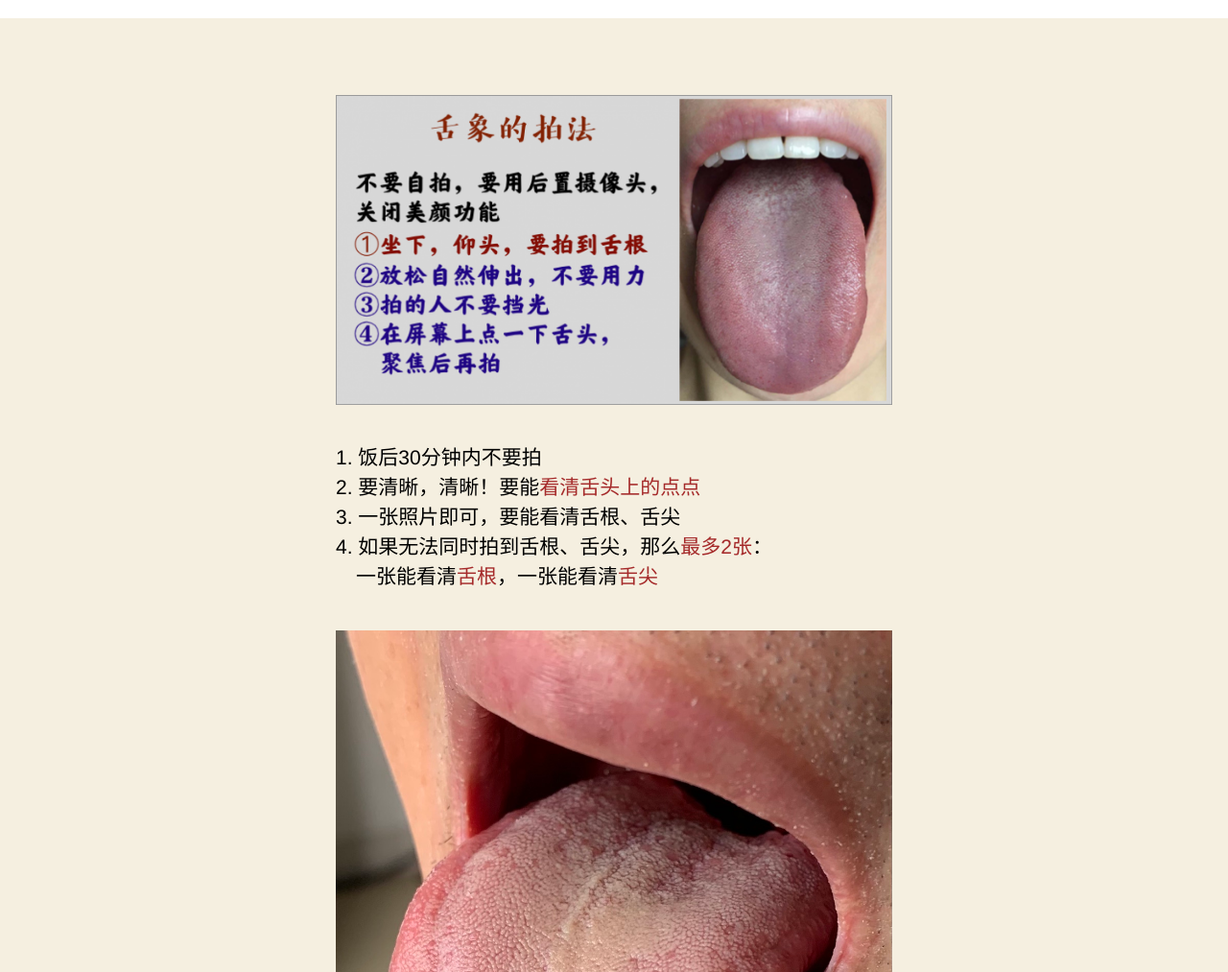
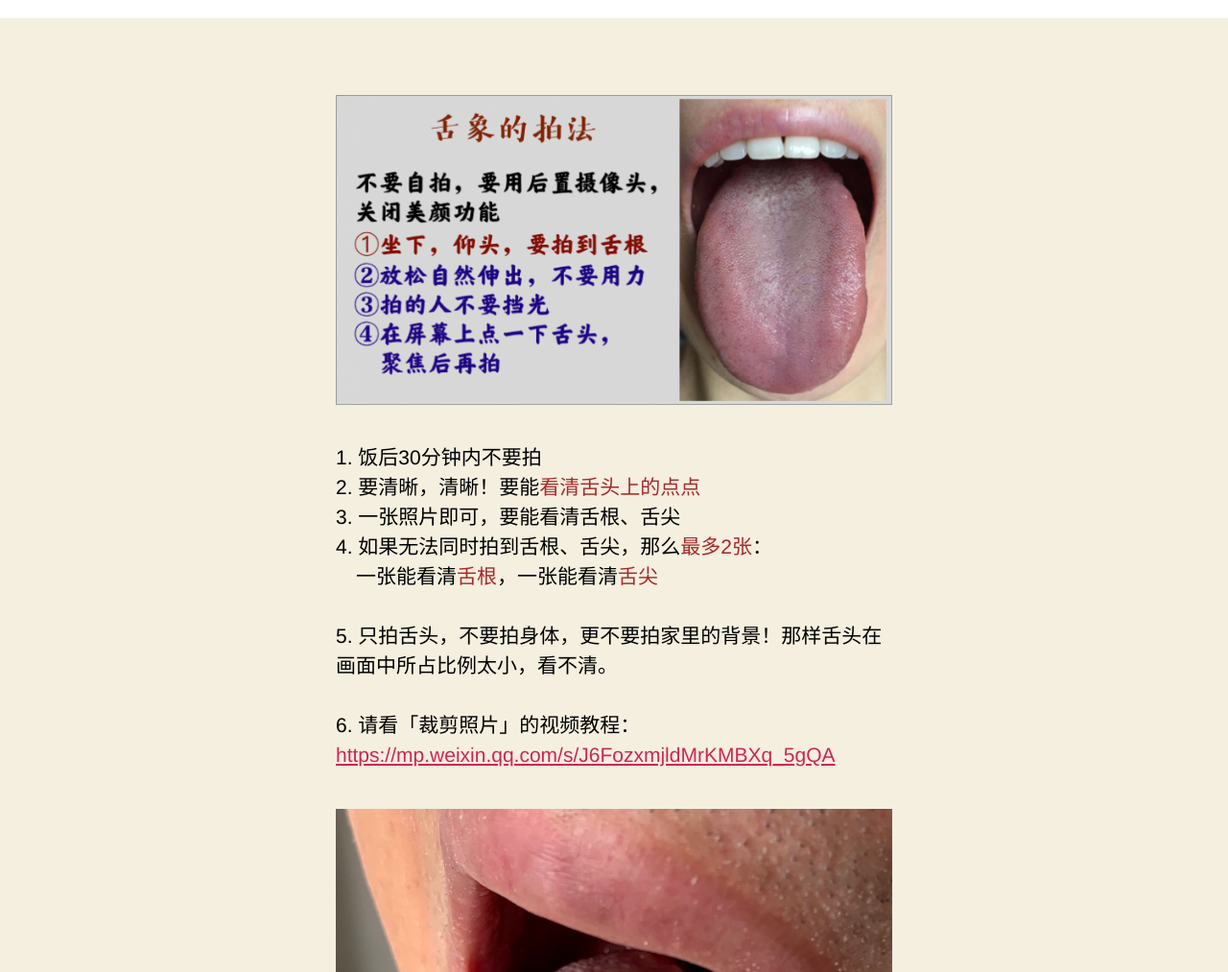
Before and after one commit to fofen/xuzhi, a plain HTML site: page sx.html in a window 1280 px wide. Shown: the part 87-1100 px from the top of the page at 96% size. Drawn offline with Linux system fonts and the light colour scheme.

Commit message:
Add files via upload

```diff
--- a/sx.html
+++ b/sx.html
@@ -60,7 +60,9 @@ body,input,textarea,button,.button,.faux-button,.wp-block-button__link,.wp-block
 1. 饭后30分钟内不要拍<BR>
 2. 要清晰，清晰！要能<b>看清舌头上的点点</b><BR>
 3. 一张照片即可，要能看清舌根、舌尖<BR>
-4. 如果无法同时拍到舌根、舌尖，那么<b>最多2张</b>：<BR>　一张能看清<b>舌根</b>，一张能看清<b>舌尖</b><BR>
+4. 如果无法同时拍到舌根、舌尖，那么<b>最多2张</b>：<BR>　一张能看清<b>舌根</b>，一张能看清<b>舌尖</b><BR><br>
+5. 只拍舌头，不要拍身体，更不要拍家里的背景！那样舌头在画面中所占比例太小，看不清。<br><br>
+6. 请看「裁剪照片」的视频教程：<a href="https://mp.weixin.qq.com/s/J6FozxmjldMrKMBXq_5gQA" target=_blank>https://mp.weixin.qq.com/s/J6FozxmjldMrKMBXq_5gQA</a>
 </p>
 
 			<img loading="lazy" class="alignnone size-full" src="images/sx.jpg">
```
